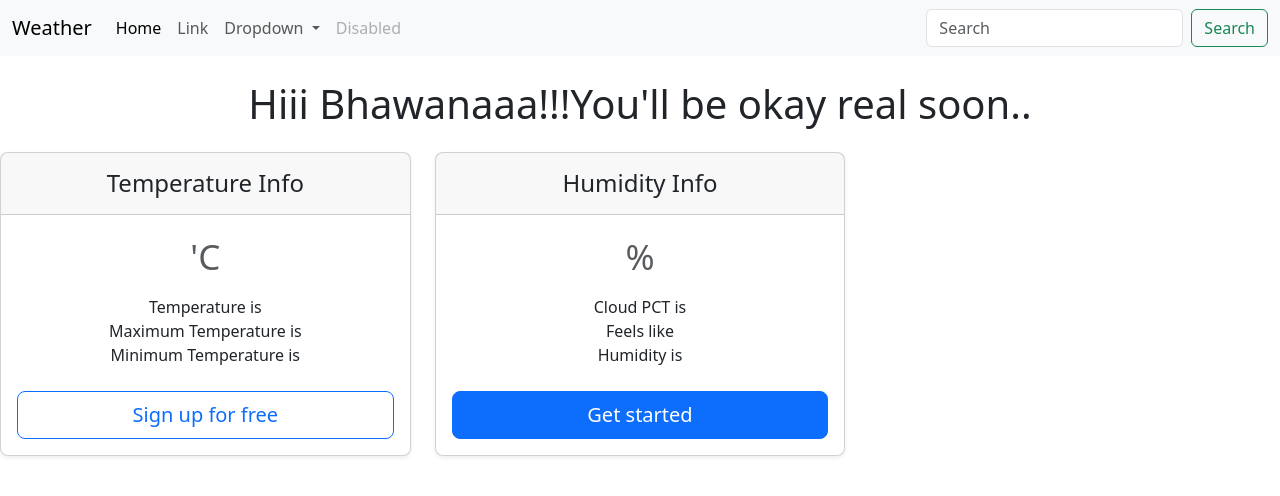
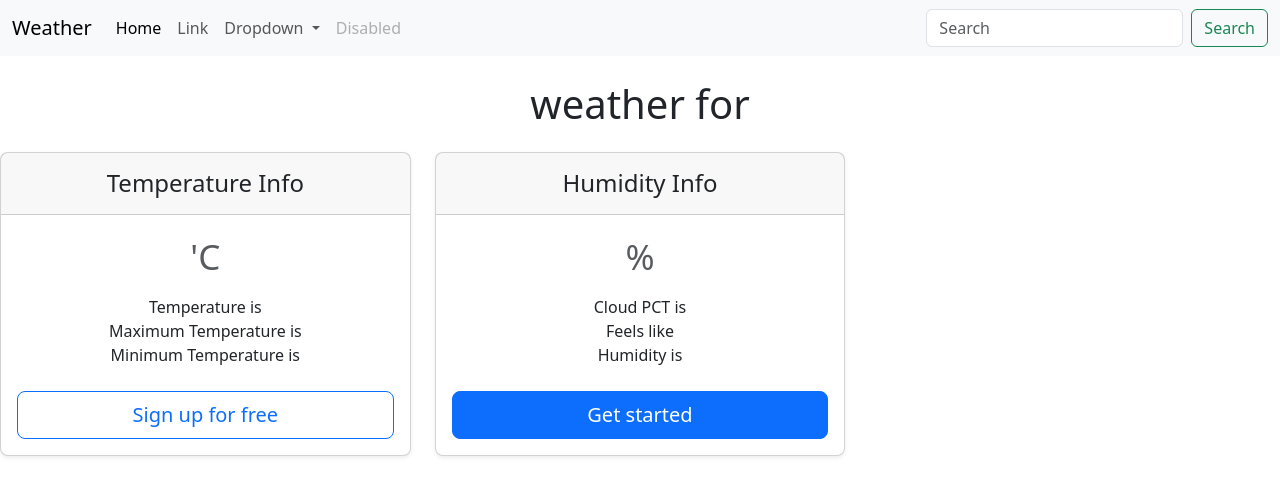
Before and after one commit to dngeonMaster/WeatherApp, a plain HTML site: page index.html in a window 1280 px wide. Drawn offline with nearby package versions, Linux system fonts and the light colour scheme.

Commit message:
Update index.html

```diff
--- a/index.html
+++ b/index.html
@@ -44,7 +44,7 @@
           </div>
         </div>
       </nav>
-<h1 class="my-4 text-center">Hiii Bhawanaaa!!!You'll be okay real soon.. <span id="cityName"></span></h1>
+<h1 class="my-4 text-center">weather for<span id="cityName"></span></h1>
       <main>
         <div class="row row-cols-1 row-cols-md-3 mb-3 text-center">
           <div class="col">
```
